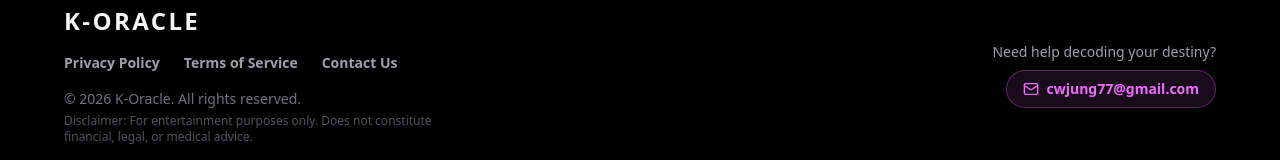
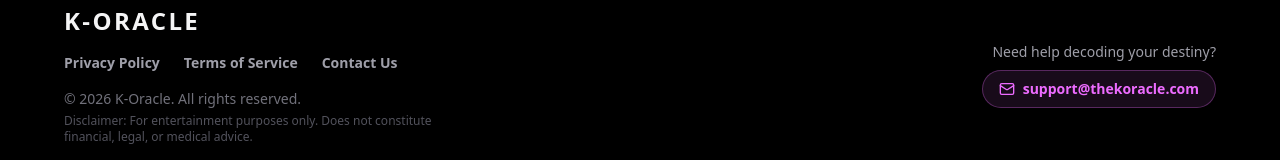
Before and after one commit to cwjung77-glitch/K-oracle, a Next.js app: page / in a window 1280 px wide. Shown: the part 2895-3055 px from the top of the page. Built offline with nearby package versions, Linux system fonts and the light colour scheme.

Commit message:
feat: restore professional support email for brand credibility

```diff
--- a/src/app/contact/page.js
+++ b/src/app/contact/page.js
@@ -13,7 +13,7 @@ export default function ContactUsPage() {
 
   <h2 className="text-2xl font-bold text-white mt-8 mb-4">Get in Touch</h2>
   <p className="mb-4">If you have any questions, business inquiries, or feedback regarding your premium reports, please contact our support team.</p>
-  <p className="mb-4"><strong>Email:</strong> cwjung77@gmail.com</p>
+  <p className="mb-4"><strong>Email:</strong> support@thekoracle.com</p>
   <p className="mb-4">We aim to respond to all inquiries within 24-48 hours.</p>
 
         </div>
--- a/src/app/page.js
+++ b/src/app/page.js
@@ -331,8 +331,8 @@ export default function OracleLanding() {
 
           <div className="flex flex-col items-center md:items-end text-sm text-zinc-400">
             <p className="mb-2">Need help decoding your destiny?</p>
-            <a href="mailto:cwjung77@gmail.com" className="text-fuchsia-400 hover:text-fuchsia-300 transition-colors font-bold flex items-center gap-2 bg-fuchsia-400/10 px-4 py-2 rounded-full border border-fuchsia-400/30">
-              <Mail size={16} /> cwjung77@gmail.com
+            <a href="mailto:support@thekoracle.com" className="text-fuchsia-400 hover:text-fuchsia-300 transition-colors font-bold flex items-center gap-2 bg-fuchsia-400/10 px-4 py-2 rounded-full border border-fuchsia-400/30">
+              <Mail size={16} /> support@thekoracle.com
             </a>
           </div>
         </div>
--- a/src/app/privacy/page.js
+++ b/src/app/privacy/page.js
@@ -18,7 +18,7 @@ export default function PrivacyPolicyPage() {
   <h2 className="text-2xl font-bold text-white mt-8 mb-4">3. Third-Party Advertising (Google AdSense)</h2>
   <p className="mb-4">We use Google AdSense to display ads on our site. Google, as a third-party vendor, uses cookies to serve ads on our site based on prior visits. Users may opt-out of personalized advertising by visiting Google's Ads Settings.</p>
   <h2 className="text-2xl font-bold text-white mt-8 mb-4">4. Contact Us</h2>
-  <p className="mb-4">If you have questions about this policy, you can contact us at cwjung77@gmail.com.</p>
+  <p className="mb-4">If you have questions about this policy, you can contact us at support@thekoracle.com.</p>
 
         </div>
       </div>
```
